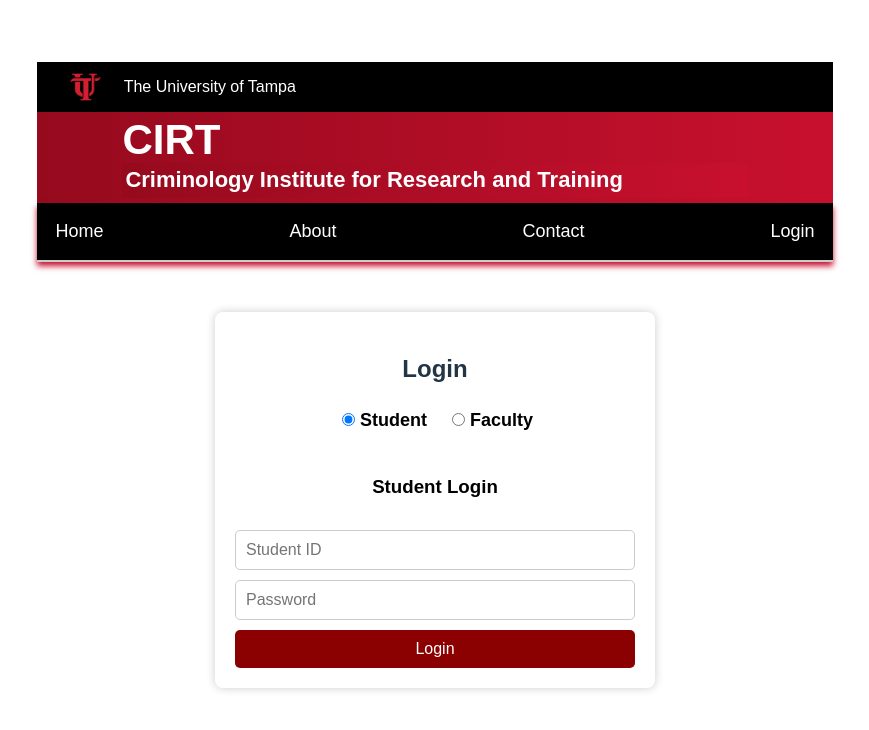
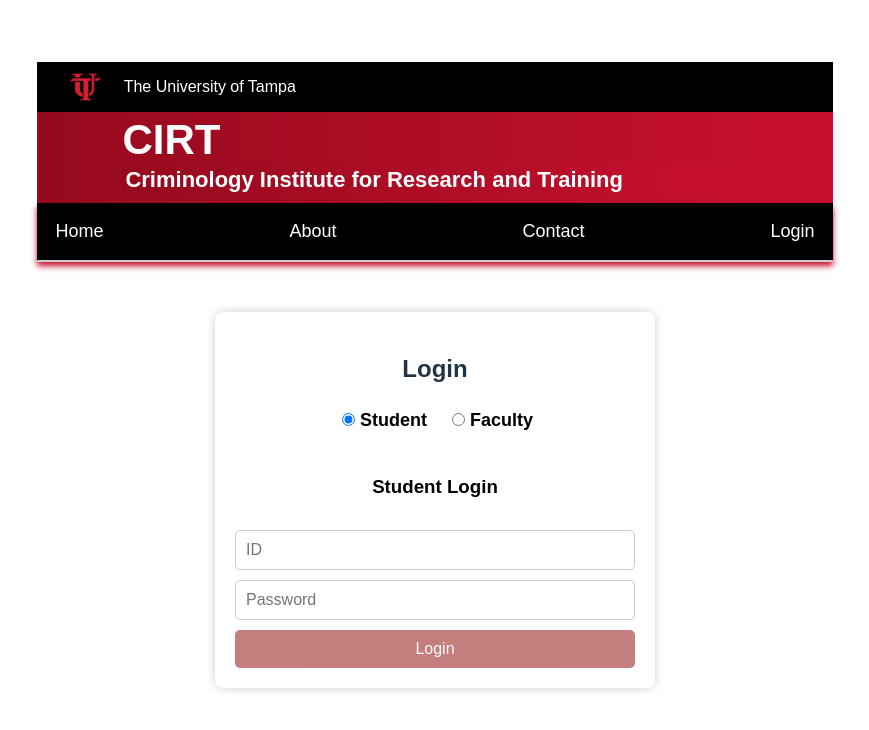
Before and after one commit to aidbus/CSC230-Project, a React app in the folder Frontend/: page /login in a window 1280 px wide. Shown: the top 730 px of the page, without its empty margins (205-1074 px from the left). Built offline with nearby package versions, Linux system fonts and the light colour scheme; the HTML template or start-up script is replaced by a standard one.

Commit message:
Update LoginPage.jsx

```diff
--- a/Frontend/pages/LoginPage.jsx
+++ b/Frontend/pages/LoginPage.jsx
@@ -1,8 +1,22 @@
 import React, { useState } from "react";
+import { useNavigate } from "react-router-dom";
 import "./LoginPage.css"; // Import styles
 
-function LoginPage() {
-  const [userType, setUserType] = useState("student"); // Default to student login
+function LoginPage({ setUserRole }) {
+  const [userType, setUserType] = useState("student");
+  const [credentials, setCredentials] = useState({ id: "", password: "" });
+  const navigate = useNavigate();
+
+  const handleLogin = () => {
+    if (!credentials.id || !credentials.password) {
+      alert("Please enter both your ID and password.");
+      return;
+    }
+
+    localStorage.setItem("userRole", userType);
+    setUserRole(userType);
+    navigate("/");
+  };
 
   return (
     <div className="login-container">
@@ -33,25 +47,30 @@
         </label>
       </div>
 
-      {/* Student Login Form */}
-      {userType === "student" && (
-        <div className="login-form">
-          <h3>Student Login</h3>
-          <input type="text" placeholder="Student ID" />
-          <input type="password" placeholder="Password" />
-          <button>Login</button>
-        </div>
-      )}
-
-      {/* Faculty Login Form */}
-      {userType === "faculty" && (
-        <div className="login-form">
-          <h3>Faculty Login</h3>
-          <input type="text" placeholder="Faculty ID" />
-          <input type="password" placeholder="Password" />
-          <button>Login</button>
-        </div>
-      )}
+      {/* Login Form */}
+      <div className="login-form">
+        <h3>{userType === "student" ? "Student Login" : "Faculty Login"}</h3>
+        <input
+          type="text"
+          placeholder="ID"
+          onChange={e => setCredentials({ ...credentials, id: e.target.value })}
+        />
+        <input
+          type="password"
+          placeholder="Password"
+          onChange={e => setCredentials({ ...credentials, password: e.target.value })}
+        />
+        <button
+          onClick={handleLogin}
+          disabled={!credentials.id || !credentials.password}
+          style={{
+            opacity: (!credentials.id || !credentials.password) ? 0.5 : 1,
+            cursor: (!credentials.id || !credentials.password) ? "not-allowed" : "pointer"
+          }}
+        >
+          Login
+        </button>
+      </div>
     </div>
   );
 }
```
